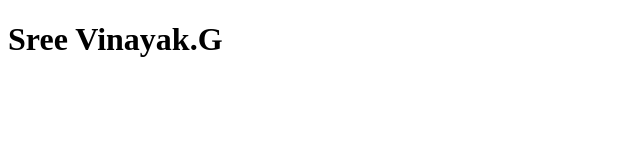
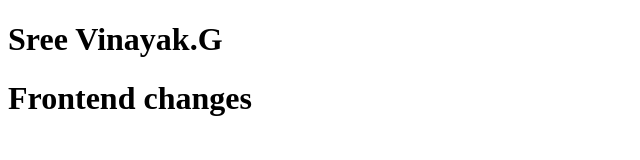
Before and after one commit to SREEVINAYAKG/samplerepo, a plain HTML site: page index.html in a window 1280 px wide. Shown: the whole page, without its empty margins (0-640 px from the left). Drawn offline with Linux system fonts and the light colour scheme.

Commit message:
feat : added some fronted code

```diff
--- a/index.html
+++ b/index.html
@@ -7,5 +7,6 @@
 </head>
 <body>
     <h1>Sree Vinayak.G</h1>
+    <h1>Frontend changes</h1>
 </body>
 </html>
```
